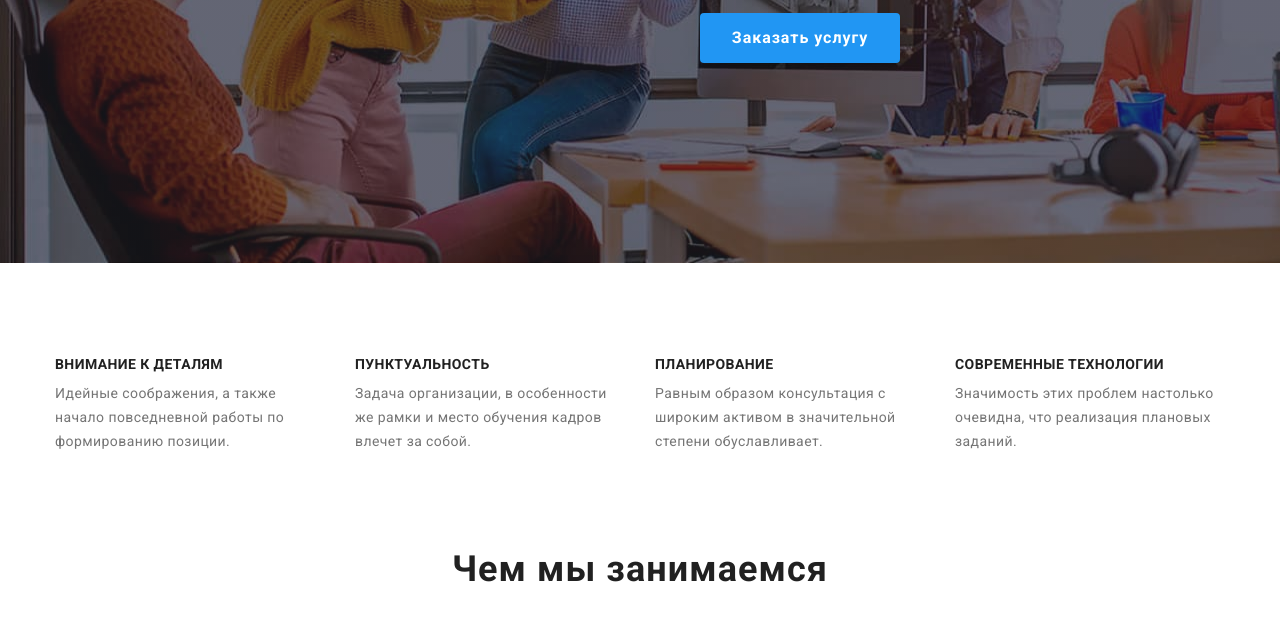
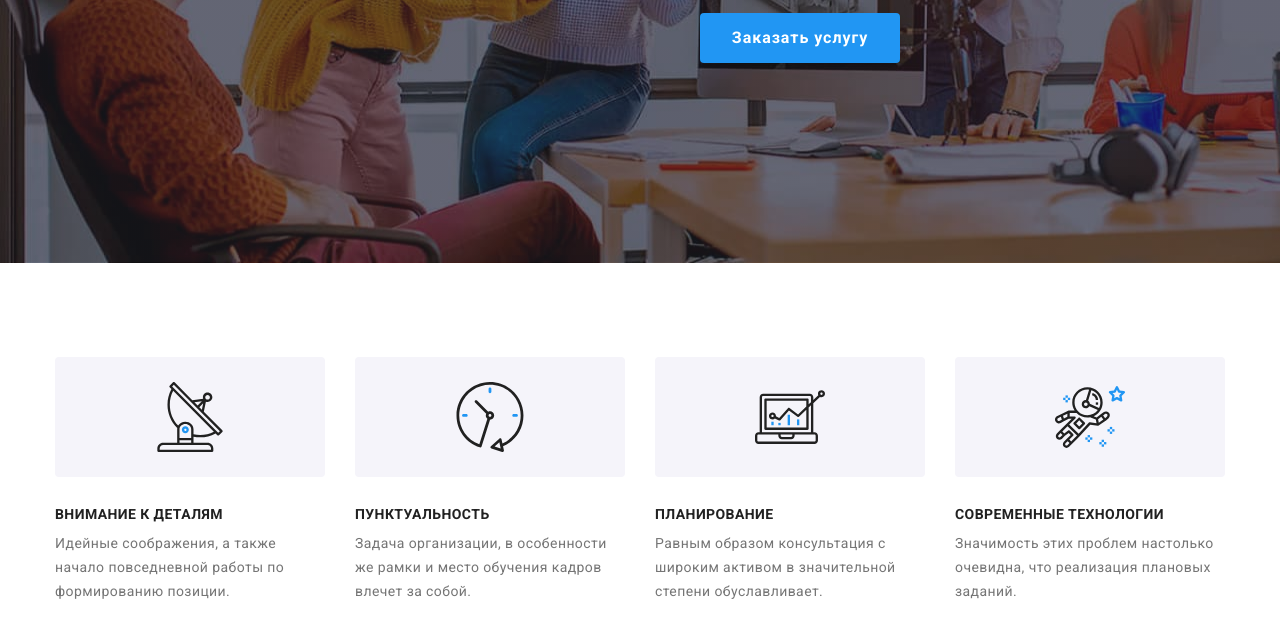
Before and after one commit to NataliaStupka/goit-markup-hw-04, a plain HTML site: page index.html in a window 1280 px wide. Shown: the part 418-1055 px from the top of the page. Drawn offline with nearby package versions, Linux system fonts and the light colour scheme.

Commit message:
добавлены все иконки

```diff
--- a/css/style.css
+++ b/css/style.css
@@ -150,13 +150,13 @@ body {
   width: 16px;
   height: 12px;
   margin-right: 10px;
-  fill: var(--primery-text-color);
+  fill: currentColor;
 }
 .contact-tel-icon {
   width: 16px;
   height: 12px;
   margin-right: 10px;
-  fill: var(--primery-text-color);
+  fill: currentColor;
 }
 
 .contact-mail,
@@ -287,8 +287,20 @@ body {
   flex-basis: calc((100% - 120px) / 4);
 }
 
-.dignity-description {
+.dignity-icon-conteiner {
+  display: flex;
+  align-items: center;
+  margin-bottom: 30px;
+
   width: 270px;
+  height: 120px;
+  background: var(--background-button-secondary);
+  border-radius: 4px;
+}
+.dignity-icon {
+  margin: 0 auto;
+  width: 70px;
+  height: 70px;
 }
 
 .dignity-title {
--- a/index.html
+++ b/index.html
@@ -70,38 +70,45 @@
           <h2 class="visually-hidden">Почему стоит выбрать нас</h2>
           <ul class="dignity-list list">
             <li class="dignity-item">
-              <div class="dignity-description">
+                <div class="dignity-icon-conteiner">
+                  <svg class="dignity-icon"><use href="./imeges/sprite.svg#icon-antenna"></use></svg>
+               </div>
                 <h3 class="dignity-title">Внимание к деталям</h3>
                 <p class="dignity-text">
                   Идейные соображения, а также начало повседневной работы по формированию позиции.
                 </p>
-              </div>
             </li>
+
             <li class="dignity-item">
-              <div class="dignity-description">
+              <div class="dignity-icon-conteiner">
+                  <svg class="dignity-icon"><use href="./imeges/sprite.svg#icon-clock-1"></use></svg>
+               </div>
                 <h3 class="dignity-title">Пунктуальность</h3>
                 <p class="dignity-text">
                   Задача организации, в особенности же рамки и место обучения кадров влечет за
                   собой.
                 </p>
-              </div>
             </li>
+
             <li class="dignity-item">
-              <div class="dignity-description">
+              <div class="dignity-icon-conteiner">
+                  <svg class="dignity-icon"><use href="./imeges/sprite.svg#icon-diagram"></use></svg>
+               </div>
                 <h3 class="dignity-title">Планирование</h3>
                 <p class="dignity-text">
                   Равным образом консультация с широким активом в значительной степени
                   обуславливает.
                 </p>
-              </div>
             </li>
+
             <li class="dignity-item">
-              <div class="dignity-description">
+              <div class="dignity-icon-conteiner">
+                  <svg class="dignity-icon"><use href="./imeges/sprite.svg#icon-astronaut"></use></svg>
+               </div>
                 <h3 class="dignity-title">Современные технологии</h3>
                 <p class="dignity-text">
                   Значимость этих проблем настолько очевидна, что реализация плановых заданий.
                 </p>
-              </div>
             </li>
           </ul>
         </div>
```
